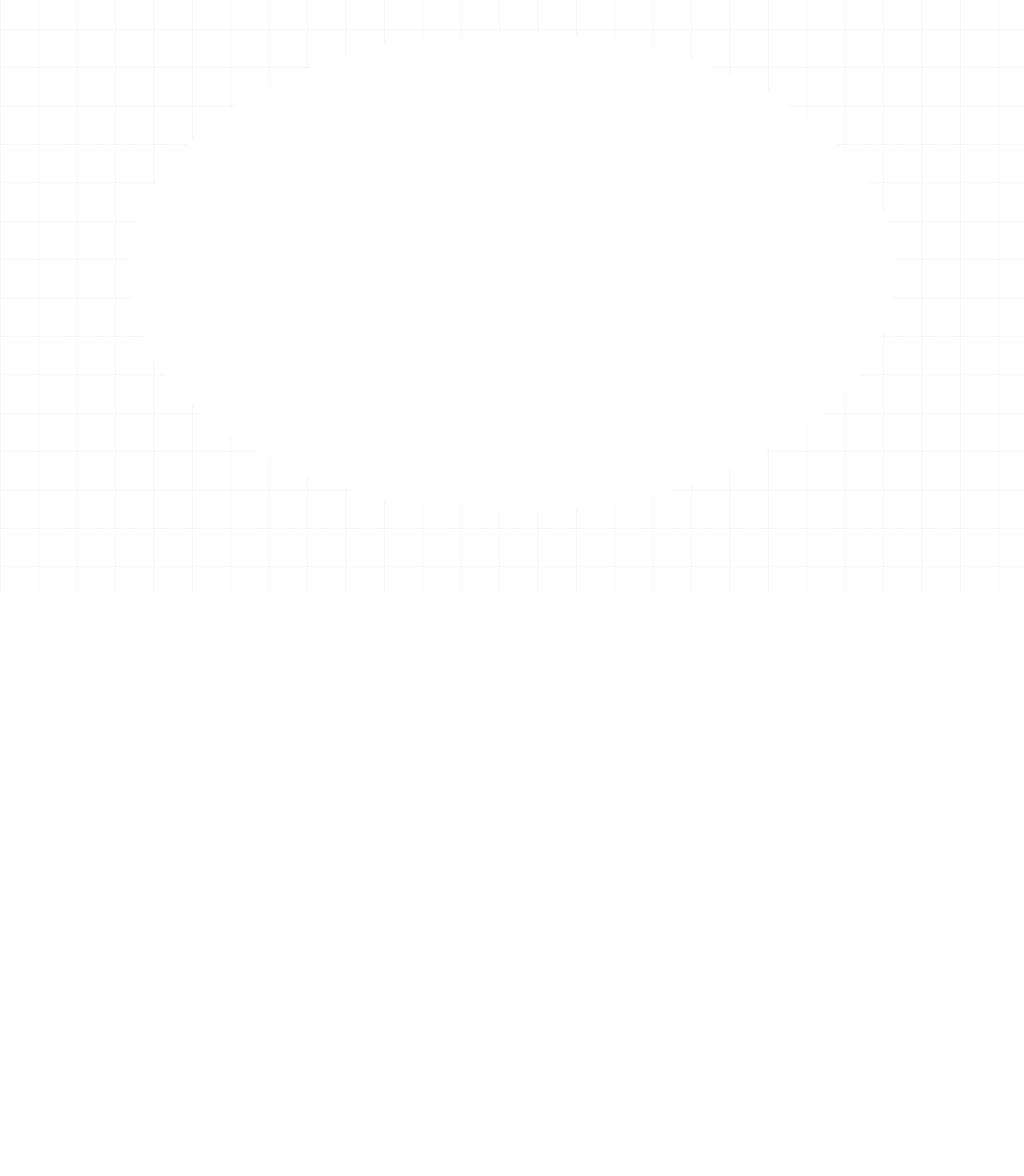
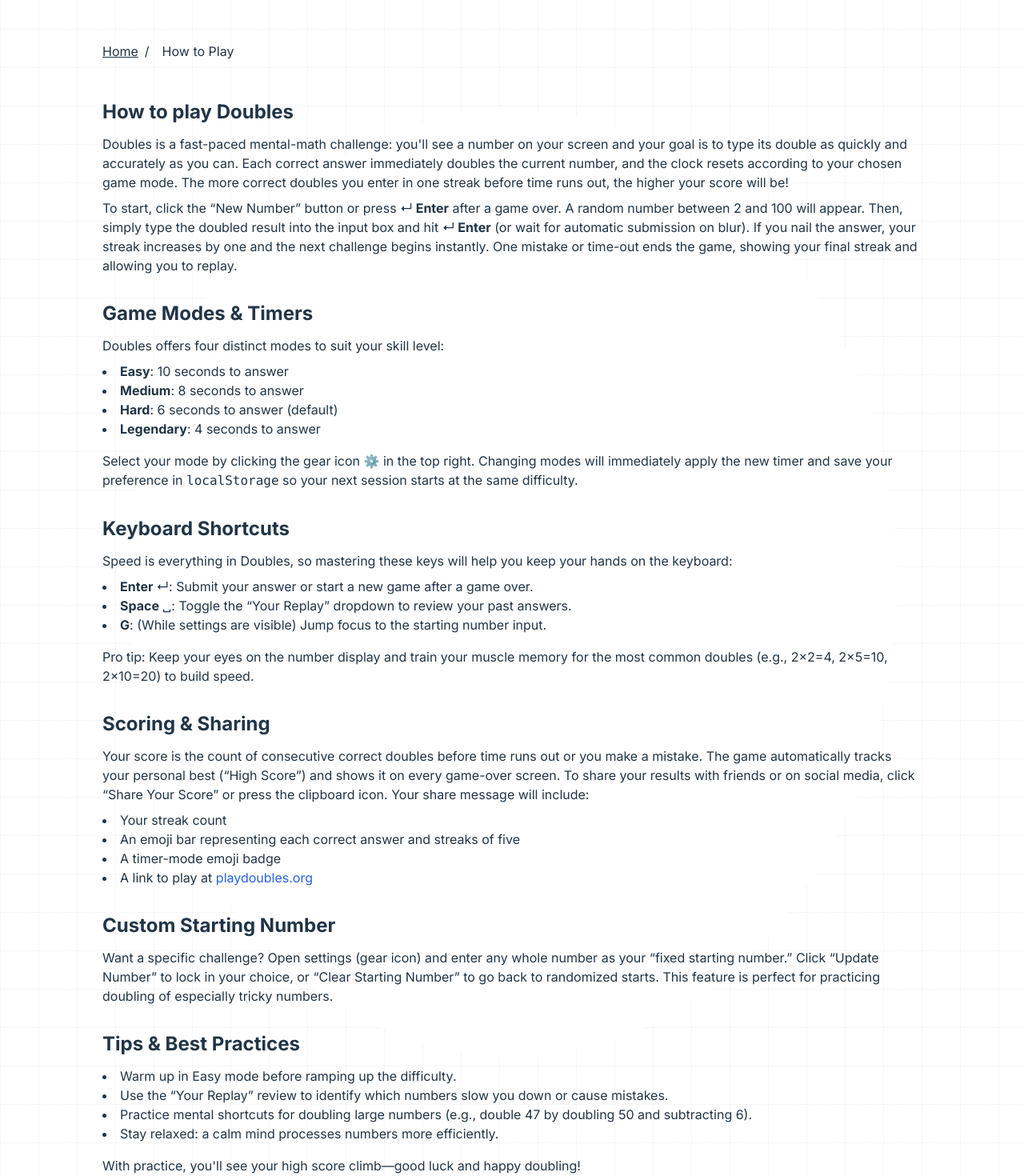
Before and after one commit to patriciosebastian/doubles, a React (Vite) app: page /how-to-play in a window 1280 px wide. Before the commit this address had no page. Shown: the part 60-1530 px from the top of the page at 80% size. Before the commit the page ends 800 px from the top, so only its background shows below. Built offline with nearby package versions, Linux system fonts and the light colour scheme.

Commit message:
added how to play route and updated the page

```diff
--- a/src/App.jsx
+++ b/src/App.jsx
@@ -482,7 +482,7 @@ function App() {
           <div className='text-center space-y-6 dark:text-white'>
             <p className='text-xl inline mr-4 align-middle lg:text-3xl'>
               Current Number:{" "}
-              <span className='font-bold underline'>
+              <span className='font-bold underline underline-offset-4'>
                 {formatNumber(number)}
               </span>
             </p>
--- a/src/main.jsx
+++ b/src/main.jsx
@@ -4,6 +4,7 @@ import { BrowserRouter, Route, Routes } from 'react-router'
 import App from './App.jsx'
 import PrivacyPolicy from './pages/PrivacyPolicy.jsx'
 import TermsAndConditions from './pages/TermsAndConditions.jsx'
+import HowToPlay from './pages/HowToPlay.jsx'
 import './index.css'
 
 createRoot(document.getElementById('root')).render(
@@ -13,6 +14,7 @@ createRoot(document.getElementById('root')).render(
         <Route path="/" element={<App />} />
         <Route path="/privacy-policy" element={<PrivacyPolicy />} />
         <Route path="/terms" element={<TermsAndConditions />} />
+        <Route path="/how-to-play" element={<HowToPlay />} />
       </Routes>
     </BrowserRouter>
   </StrictMode>,
--- a/src/pages/HowToPlay.jsx
+++ b/src/pages/HowToPlay.jsx
@@ -1,7 +1,87 @@
+import BreadCrumbs from "../components/BreadCrumbs"
+
 export default function HowToPlay() {
+  const paths = [
+    { name: "Home", url: '/' },
+    { name: "How to Play", url: '' },
+  ];
+
   return (
-    <>
-      {/*  */}
-    </>
+    <div className="w-4/5 mx-auto mb-12">
+      <BreadCrumbs
+        paths={paths}
+        className="mt-28 mb-12"
+      />
+
+      <section className="mb-8">
+        <h2 className="text-2xl font-bold mb-3">How to play Doubles</h2>
+        <p className="mb-2">
+          Doubles is a fast-paced mental-math challenge: you&apos;ll see a number on your screen and your goal is to type its double as quickly and accurately as you can. Each correct answer immediately doubles the current number, and the clock resets according to your chosen game mode. The more correct doubles you enter in one streak before time runs out, the higher your score will be!
+        </p>
+        <p>
+          To start, click the “New Number” button or press <strong>↵ Enter</strong> after a game over. A random number between 2 and 100 will appear. Then, simply type the doubled result into the input box and hit <strong>↵ Enter</strong> (or wait for automatic submission on blur). If you nail the answer, your streak increases by one and the next challenge begins instantly. One mistake or time-out ends the game, showing your final streak and allowing you to replay.
+        </p>
+      </section>
+
+      <section className="mb-8">
+        <h2 className="text-2xl font-bold mb-3">Game Modes & Timers</h2>
+        <p className="mb-2">
+          Doubles offers four distinct modes to suit your skill level:
+        </p>
+        <ul className="list-inside list-disc mb-4">
+          <li><strong>Easy</strong>: 10 seconds to answer</li>
+          <li><strong>Medium</strong>: 8 seconds to answer</li>
+          <li><strong>Hard</strong>: 6 seconds to answer (default)</li>
+          <li><strong>Legendary</strong>: 4 seconds to answer</li>
+        </ul>
+        <p>
+          Select your mode by clicking the gear icon ⚙️ in the top right. Changing modes will immediately apply the new timer and save your preference in <code>localStorage</code> so your next session starts at the same difficulty.
+        </p>
+      </section>
+
+      <section className="mb-8">
+        <h2 className="text-2xl font-bold mb-3">Keyboard Shortcuts</h2>
+        <p className="mb-2">Speed is everything in Doubles, so mastering these keys will help you keep your hands on the keyboard:</p>
+        <ul className="list-inside list-disc mb-4">
+          <li><strong>Enter ↵</strong>: Submit your answer or start a new game after a game over.</li>
+          <li><strong>Space ␣</strong>: Toggle the “Your Replay” dropdown to review your past answers.</li>
+          <li><strong>G</strong>: (While settings are visible) Jump focus to the starting number input.</li>
+        </ul>
+        <p>
+          Pro tip: Keep your eyes on the number display and train your muscle memory for the most common doubles (e.g., 2x2=4, 2x5=10, 2x10=20) to build speed.
+        </p>
+      </section>
+
+      <section className="mb-8">
+        <h2 className="text-2xl font-bold mb-3">Scoring & Sharing</h2>
+        <p className="mb-2">
+          Your score is the count of consecutive correct doubles before time runs out or you make a mistake. The game automatically tracks your personal best (“High Score”) and shows it on every game-over screen. To share your results with friends or on social media, click “Share Your Score” or press the clipboard icon. Your share message will include:
+        </p>
+        <ul className="list-inside list-disc">
+          <li>Your streak count</li>
+          <li>An emoji bar representing each correct answer and streaks of five</li>
+          <li>A timer-mode emoji badge</li>
+          <li>A link to play at <a href="https://playdoubles.org" className="text-blue-600 hover:underline">playdoubles.org</a></li>
+        </ul>
+      </section>
+
+      <section className="mb-8">
+        <h2 className="text-2xl font-bold mb-3">Custom Starting Number</h2>
+        <p>
+          Want a specific challenge? Open settings (gear icon) and enter any whole number as your “fixed starting number.” Click “Update Number” to lock in your choice, or “Clear Starting Number” to go back to randomized starts. This feature is perfect for practicing doubling of especially tricky numbers.
+        </p>
+      </section>
+
+      <section>
+        <h2 className="text-2xl font-bold mb-3">Tips & Best Practices</h2>
+        <ul className="list-inside list-disc mb-4">
+          <li>Warm up in Easy mode before ramping up the difficulty.</li>
+          <li>Use the “Your Replay” review to identify which numbers slow you down or cause mistakes.</li>
+          <li>Practice mental shortcuts for doubling large numbers (e.g., double 47 by doubling 50 and subtracting 6).</li>
+          <li>Stay relaxed: a calm mind processes numbers more efficiently.</li>
+        </ul>
+        <p>With practice, you&apos;ll see your high score climb—good luck and happy doubling!</p>
+      </section>
+    </div>
   );
 };
```
